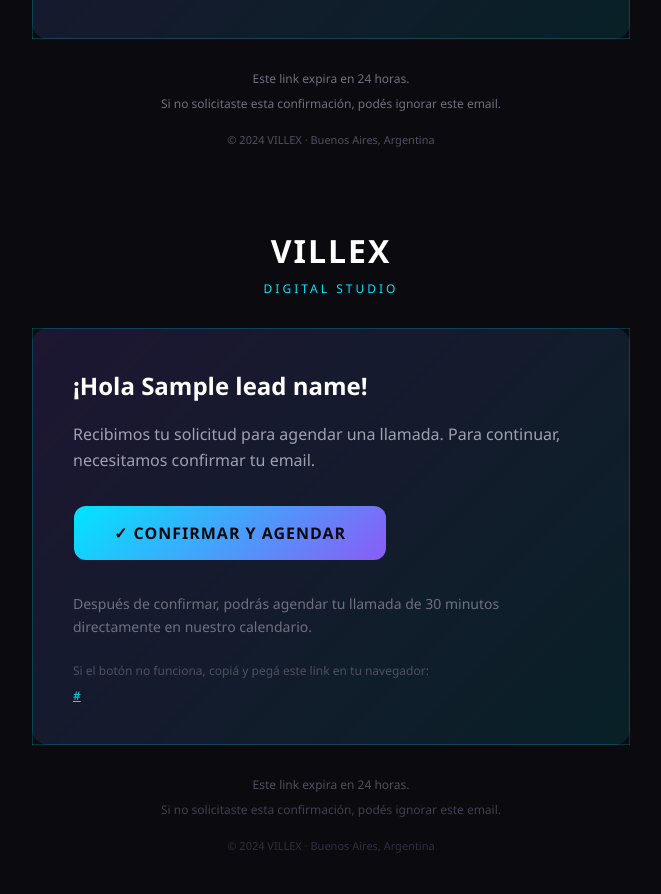
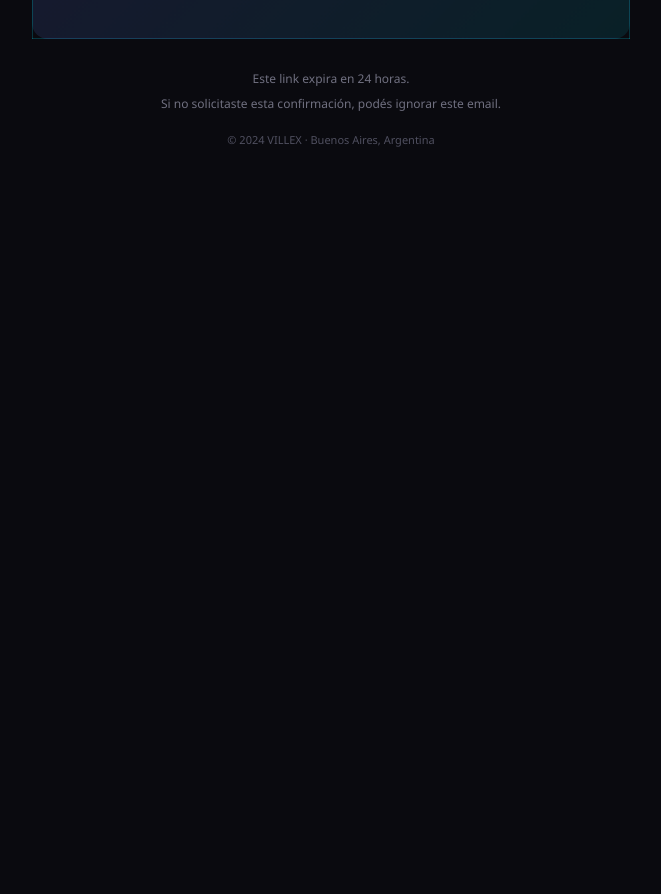
Before and after one commit to JuliV08/Villex, a Django app: template backend/templates/leads/confirm_email.html in a window 1280 px wide. Shown: the part 518-1412 px from the top of the page, without its empty margins (309-970 px from the left). After the commit the page ends 665 px from the top, so only its background shows below. Run offline with Django 4.2, Linux system fonts and the light colour scheme; the template is opened without the code that fills it: most values are stand-ins (such as "Sample title", 1, 10 or a date in 2020).

Commit message:
fix: Fix duplicate email template and revert WhatsApp URL to wa.me

```diff
--- a/backend/templates/leads/confirm_email.html
+++ b/backend/templates/leads/confirm_email.html
@@ -20,6 +20,12 @@
         .text-light {
             color: #a0a0b0 !important;
         }
+        /* Mobile overrides */
+        @media only screen and (max-width: 600px) {
+            .wrapper-table {
+                width: 100% !important;
+            }
+        }
     </style>
     <!--[if mso]>
     <noscript>
@@ -36,7 +42,7 @@
         <table role="presentation" style="width: 100%; border-collapse: collapse; background-color: #0a0a0f;">
             <tr>
                 <td style="padding: 40px 20px;">
-                    <table role="presentation" style="max-width: 600px; margin: 0 auto; border-collapse: collapse;">
+                    <table class="wrapper-table" role="presentation" style="max-width: 600px; margin: 0 auto; border-collapse: collapse;">
                         <!-- Header -->
                         <tr>
                             <td style="text-align: center; padding-bottom: 30px;">
@@ -123,103 +129,3 @@
     </div>
 </body>
 </html>
-    <!--[if mso]>
-    <noscript>
-        <xml>
-            <o:OfficeDocumentSettings>
-                <o:PixelsPerInch>96</o:PixelsPerInch>
-            </o:OfficeDocumentSettings>
-        </xml>
-    </noscript>
-    <![endif]-->
-</head>
-<body style="margin: 0; padding: 0; font-family: 'Segoe UI', Roboto, 'Helvetica Neue', Arial, sans-serif; background-color: #0a0a0f;">
-    <table role="presentation" style="width: 100%; border-collapse: collapse; background-color: #0a0a0f;">
-        <tr>
-            <td style="padding: 40px 20px;">
-                <table role="presentation" style="max-width: 600px; margin: 0 auto; border-collapse: collapse;">
-                    <!-- Header -->
-                    <tr>
-                        <td style="text-align: center; padding-bottom: 30px;">
-                            <h1 style="margin: 0; font-size: 32px; font-weight: 700; color: #ffffff; letter-spacing: 2px;">
-                                VILLEX
-                            </h1>
-                            <p style="margin: 8px 0 0 0; font-size: 12px; color: #00e5ff; text-transform: uppercase; letter-spacing: 3px;">
-                                Digital Studio
-                            </p>
-                        </td>
-                    </tr>
-
-                    <!-- Main Card -->
-                    <tr>
-                        <td>
-                            <table role="presentation" style="width: 100%; border-collapse: collapse; background: linear-gradient(135deg, rgba(139, 92, 246, 0.15) 0%, rgba(0, 229, 255, 0.1) 100%); border-radius: 16px; border: 1px solid rgba(0, 229, 255, 0.2);">
-                                <tr>
-                                    <td style="padding: 40px;">
-                                        <!-- Greeting -->
-                                        <h2 style="margin: 0 0 20px 0; font-size: 24px; font-weight: 600; color: #ffffff;">
-                                            ¡Hola {{ lead_name }}!
-                                        </h2>
-
-                                        <p style="margin: 0 0 24px 0; font-size: 16px; line-height: 1.6; color: #a0a0b0;">
-                                            Recibimos tu solicitud para agendar una llamada. Para continuar, necesitamos confirmar tu email.
-                                        </p>
-
-                                        <!-- CTA Button -->
-                                        <table role="presentation" style="margin: 32px 0; border-collapse: collapse;">
-                                            <tr>
-                                                <td style="text-align: center;">
-                                                    <a href="{{ confirm_url }}"
-                                                       style="display: inline-block;
-                                                              padding: 16px 40px;
-                                                              background: linear-gradient(135deg, #00e5ff 0%, #8b5cf6 100%);
-                                                              color: #0a0a0f;
-                                                              text-decoration: none;
-                                                              font-size: 16px;
-                                                              font-weight: 600;
-                                                              border-radius: 12px;
-                                                              text-transform: uppercase;
-                                                              letter-spacing: 1px;">
-                                                        ✓ Confirmar y Agendar
-                                                    </a>
-                                                </td>
-                                            </tr>
-                                        </table>
-
-                                        <p style="margin: 0 0 16px 0; font-size: 14px; line-height: 1.6; color: #707080;">
-                                            Después de confirmar, podrás agendar tu llamada de 30 minutos directamente en nuestro calendario.
-                                        </p>
-
-                                        <!-- Link fallback -->
-                                        <p style="margin: 24px 0 0 0; font-size: 12px; color: #505060;">
-                                            Si el botón no funciona, copiá y pegá este link en tu navegador:
-                                        </p>
-                                        <p style="margin: 8px 0 0 0; font-size: 12px; word-break: break-all;">
-                                            <a href="{{ confirm_url }}" style="color: #00e5ff;">{{ confirm_url }}</a>
-                                        </p>
-                                    </td>
-                                </tr>
-                            </table>
-                        </td>
-                    </tr>
-
-                    <!-- Footer -->
-                    <tr>
-                        <td style="padding-top: 30px; text-align: center;">
-                            <p style="margin: 0 0 8px 0; font-size: 12px; color: #505060;">
-                                Este link expira en 24 horas.
-                            </p>
-                            <p style="margin: 0; font-size: 12px; color: #404050;">
-                                Si no solicitaste esta confirmación, podés ignorar este email.
-                            </p>
-                            <p style="margin: 20px 0 0 0; font-size: 11px; color: #303040;">
-                                © 2024 VILLEX · Buenos Aires, Argentina
-                            </p>
-                        </td>
-                    </tr>
-                </table>
-            </td>
-        </tr>
-    </table>
-</body>
-</html>
--- a/src/lib/submitAdapter.ts
+++ b/src/lib/submitAdapter.ts
@@ -205,7 +205,7 @@ export function getWhatsAppUrl(data?: Partial<LeadFormData>): string {
     }
   }
 
-  return `https://api.whatsapp.com/send?phone=${phone}&text=${encodeURIComponent(message)}`
+  return `https://wa.me/${phone}?text=${encodeURIComponent(message)}`
 }
 
 /**
```
